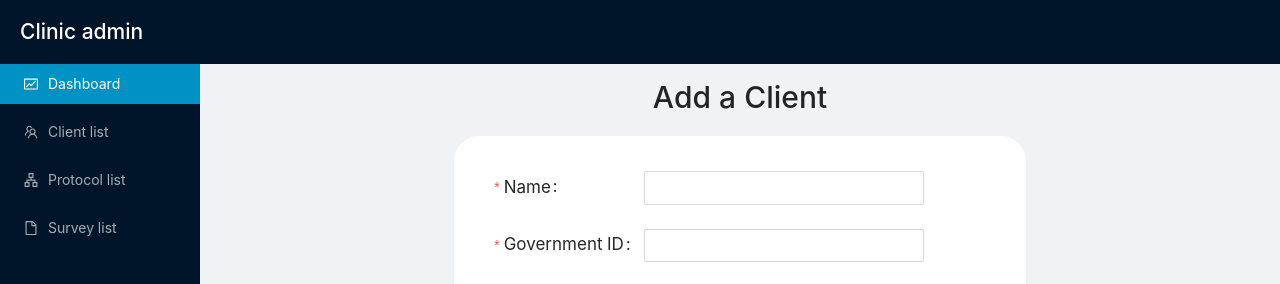
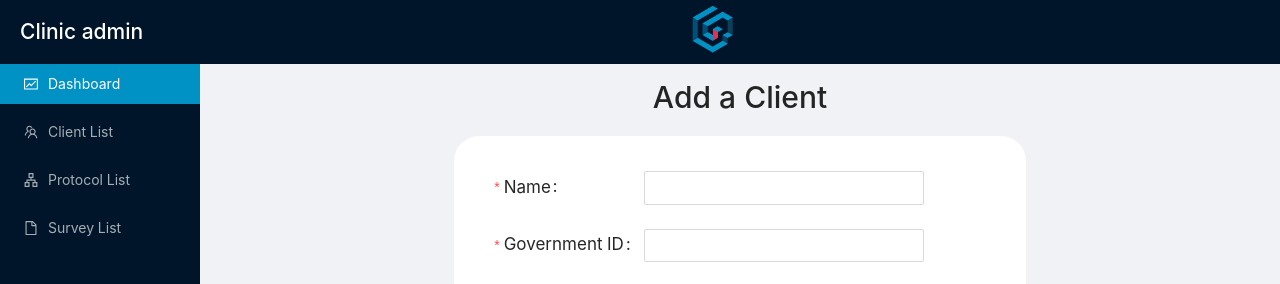
Before and after one commit to webahead14/clinic-admin, a React (Create React App) app: page /add/client in a window 1280 px wide. Shown: the top 284 px of the page. Built offline with nearby package versions, Linux system fonts and the light colour scheme; no server answers.

Commit message:
logos + proofreading

```diff
--- a/src/App.css
+++ b/src/App.css
@@ -7,3 +7,9 @@
   top: 0;
   z-index: 100;
 }
+
+.logo {
+  position: absolute;
+  left: 50%;
+  top: 5%;
+}
--- a/src/App.jsx
+++ b/src/App.jsx
@@ -20,6 +20,7 @@ import AddClient from "./pages/AddClient";
 import AddProtocol from "./pages/AddProtocol";
 import ClientPage from "./pages/ClientPage";
 import ProtocolPage from "./pages/ProtocolPage";
+import logo from "./logowide.png";
 
 const { Header, Content, Footer, Sider } = Layout;
 const { SubMenu } = Menu;
@@ -57,6 +58,9 @@ function App() {
             Clinic admin
           </h2>
         </div>
+        <div className="logo">
+          <img src={logo} alt="GrayMatters HealthLogo" width="50px" />
+        </div>
         {/* <Menu theme="dark" mode="horizontal" defaultSelectedKeys={['2']}>
         <Menu.Item key="1">Tab 1</Menu.Item>
         <Menu.Item key="2">Tab 2</Menu.Item>
@@ -81,21 +85,21 @@ function App() {
               icon={<TeamOutlined />}
               style={{ marginTop: 0 }}
             >
-              Client list
+              Client List
             </Menu.Item>
             <Menu.Item
               key="3"
               onClick={() => navigate("/protocols")}
               icon={<ApartmentOutlined />}
             >
-              Protocol list
+              Protocol List
             </Menu.Item>
             <Menu.Item
               key="4"
               onClick={() => navigate("/surveys")}
               icon={<FileOutlined />}
             >
-              Survey list
+              Survey List
             </Menu.Item>
           </Menu>
         </Sider>
--- a/src/index.css
+++ b/src/index.css
@@ -1,13 +1,18 @@
 body {
   margin: 0;
-  font-family: -apple-system, BlinkMacSystemFont, 'Segoe UI', 'Roboto', 'Oxygen',
-    'Ubuntu', 'Cantarell', 'Fira Sans', 'Droid Sans', 'Helvetica Neue',
+  font-family: -apple-system, BlinkMacSystemFont, "Segoe UI", "Roboto", "Oxygen",
+    "Ubuntu", "Cantarell", "Fira Sans", "Droid Sans", "Helvetica Neue",
     sans-serif;
   -webkit-font-smoothing: antialiased;
   -moz-osx-font-smoothing: grayscale;
 }
 
 code {
-  font-family: source-code-pro, Menlo, Monaco, Consolas, 'Courier New',
+  font-family: source-code-pro, Menlo, Monaco, Consolas, "Courier New",
     monospace;
 }
+
+img {
+  position: absolute;
+  left: 50px;
+}
--- a/src/pages/AddClient/index.jsx
+++ b/src/pages/AddClient/index.jsx
@@ -70,7 +70,7 @@ function AddClient(props) {
         onFinish={() => {
           postClient(data)
             .then((tr) => {
-              showMessage("client added", "success");
+              showMessage("Client added", "Success");
               navigate("/clients");
             })
             .catch((error) => {
--- a/src/pages/ClientList/index.jsx
+++ b/src/pages/ClientList/index.jsx
@@ -8,7 +8,7 @@ import { getClientsList } from "../../utils/api";
 
 const columns = [
   {
-    title: "id",
+    title: "ID",
     dataIndex: "id",
     key: "id",
   },
@@ -59,22 +59,22 @@ const columns = [
     },
   },
   {
-    title: "phone",
+    title: "Phone Number",
     dataIndex: "phone",
     key: "phone",
   },
   {
-    title: "Start date",
+    title: "Start Date",
     dataIndex: "startDate",
     key: "start date",
   },
   {
-    title: "status",
+    title: "Status",
     dataIndex: "status",
     key: "status",
   },
   {
-    title: "protocol",
+    title: "Protocol",
     dataIndex: "protocol",
     key: "protocol",
     filterDropdown: ({
@@ -121,7 +121,7 @@ const columns = [
   },
 
   {
-    title: "condition",
+    title: "Condition",
     dataIndex: "condition",
     key: "condition",
     filterDropdown: ({
@@ -194,9 +194,10 @@ function ClientList(props) {
         Client list
       </h1>
       <Button type="primary" onClick={() => navigate("/add/client")}>
-        Add Client
+        Add a Client
       </Button>
-      <br /><br />
+      <br />
+      <br />
       <Table
         onRow={(record) => {
           return {
--- a/src/pages/ProtocolList/index.jsx
+++ b/src/pages/ProtocolList/index.jsx
@@ -22,14 +22,9 @@ const columns = [
     key: "surveysAmount",
   },
   {
-    title: "Date",
+    title: "Date Created",
     dataIndex: "date",
     key: "date",
-  },
-  {
-    title: "Condition",
-    dataIndex: "condition",
-    key: "condition",
   },
 ];
 
@@ -54,13 +49,14 @@ function ProtocolList() {
     <div className={style.protocolList}>
       <h1 className={style.title}>Protocol list</h1>
       <Button type="primary" onClick={() => navigate("/add/protocol")}>
-        Add Protocol
+        Add a Protocol
       </Button>
-      <br /><br />
+      <br />
+      <br />
       <Table
         dataSource={protocolList}
         columns={columns}
-      // pagination={{ pageSize: 5 }}
+        // pagination={{ pageSize: 5 }}
       />
     </div>
   );
```
Also changed, not shown: src/logowide.png (added).
